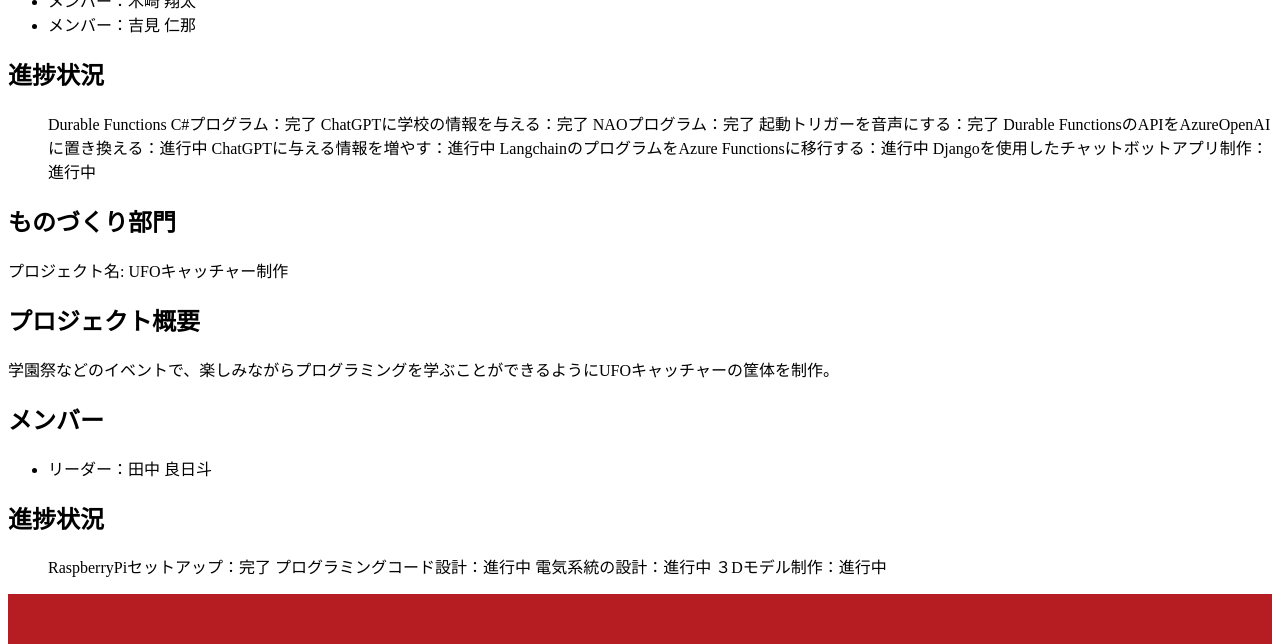
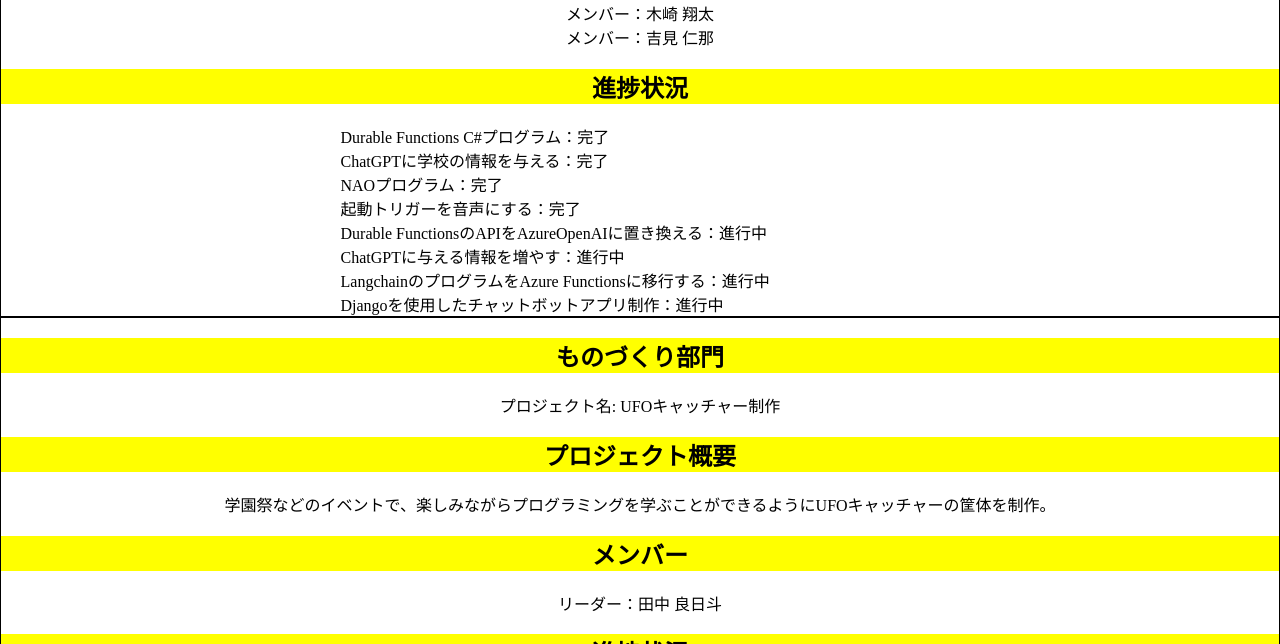
Before and after one commit to Stone5656/team, a plain HTML site: page project/index.html in a window 1280 px wide. Shown: the part 530-1174 px from the top of the page. Drawn offline with Linux system fonts and the light colour scheme.

Commit message:
簡易的なCSS書いた

```diff
--- a/css/normalize.css
+++ b/css/normalize.css
@@ -1,6 +1,7 @@
 @charset "UTF-8";
 body{
     max-width: 100%;
+    margin: 0;
 }
 
 .header{
--- a/css/style.css
+++ b/css/style.css
@@ -39,3 +39,50 @@ button[type="submit"]:hover {
     max-height: 20%;
     border: 1px solid #000;
 }
+.member-profile-a{
+    display: flex;
+    flex-wrap:nowrap;
+}
+.member-profile{
+    width: 50%;
+    border: 1px solid #000;
+}
+
+
+.contact-section p{
+    color: gray;
+}
+.top h2{
+    background-color: yellow;
+    text-align: center;
+}
+.top p{
+    text-align: center;
+}
+
+
+
+.project-section h1{
+    text-align: center;
+}
+.project-info{
+    border: 1px solid #000;
+    text-align: center;
+}
+.project-info ul{
+    width: 50%;
+    margin: 0 auto;
+}
+.project-info li{
+    list-style: none;
+    text-align: left;
+}
+.project-info h2{
+    background-color: yellow;
+}
+.project-info .project-member li{
+    text-align: center;
+}
+.project-info .project-member{
+    padding: 0;
+}
--- a/project/index.html
+++ b/project/index.html
@@ -44,14 +44,16 @@
         <p>このプロジェクトは〇〇を目指しています。具体的な目標や内容を説明します。</p>
 
         <h2>メンバー</h2>
-        <ul>
+        <ul class="project-member">
           <li>メンバー1</li>
           <li>メンバー2</li>
           <li>メンバー3</li>
         </ul>
 
         <h2>進捗状況</h2>
-        <p>現在の進捗状況について説明します。</p>
+        <ul>
+        <li>現在の進捗状況について説明します。</li>
+        </ul>
       </section>
     -->
     <section class="project-section">
@@ -65,7 +67,7 @@
         <p>GPT-3.5turboに対して、学校のことについて学習したAIを制作することを目標にしている。</p>
 
         <h2>メンバー</h2>
-        <ul>
+        <ul class="project-member">
           <li>リーダー：木本 侑希</li>
           <li>メンバー：木崎 翔太</li>
           <li>メンバー：吉見 仁那</li>
@@ -73,14 +75,14 @@
 
         <h2>進捗状況</h2>
         <ul>
-          <ls>Durable Functions C#プログラム：完了</ls>
-          <ls>ChatGPTに学校の情報を与える：完了</ls>
-          <ls>NAOプログラム：完了</ls>
-          <ls>起動トリガーを音声にする：完了</ls>
-          <ls>Durable FunctionsのAPIをAzureOpenAIに置き換える：進行中</ls>
-          <ls>ChatGPTに与える情報を増やす：進行中</ls>
-          <ls>LangchainのプログラムをAzure Functionsに移行する：進行中</ls>
-          <ls>Djangoを使用したチャットボットアプリ制作：進行中</ls>
+          <li>Durable Functions C#プログラム：完了</li>
+          <li>ChatGPTに学校の情報を与える：完了</li>
+          <li>NAOプログラム：完了</li>
+          <li>起動トリガーを音声にする：完了</li>
+          <li>Durable FunctionsのAPIをAzureOpenAIに置き換える：進行中</li>
+          <li>ChatGPTに与える情報を増やす：進行中</li>
+          <li>LangchainのプログラムをAzure Functionsに移行する：進行中</li>
+          <li>Djangoを使用したチャットボットアプリ制作：進行中</li>
         </ul>
       </section>
 
@@ -92,16 +94,16 @@
         <p>学園祭などのイベントで、楽しみながらプログラミングを学ぶことができるようにUFOキャッチャーの筐体を制作。</p>
 
         <h2>メンバー</h2>
-        <ul>
+        <ul class="project-member">
           <li>リーダー：田中 良日斗</li>
         </ul>
 
         <h2>進捗状況</h2>
         <ul>
-          <ls>RaspberryPiセットアップ：完了</ls>
-          <ls>プログラミングコード設計：進行中</ls>
-          <ls>電気系統の設計：進行中</ls>
-          <ls>３Dモデル制作：進行中</ls>
+          <li>RaspberryPiセットアップ：完了</li>
+          <li>プログラミングコード設計：進行中</li>
+          <li>電気系統の設計：進行中</li>
+          <li>3Dモデル制作：進行中</li>
         </ul>
       </section>
 
```
Also changed, not shown: about/index.html (+2 -0 lines), index.html (+2 -2 lines).
